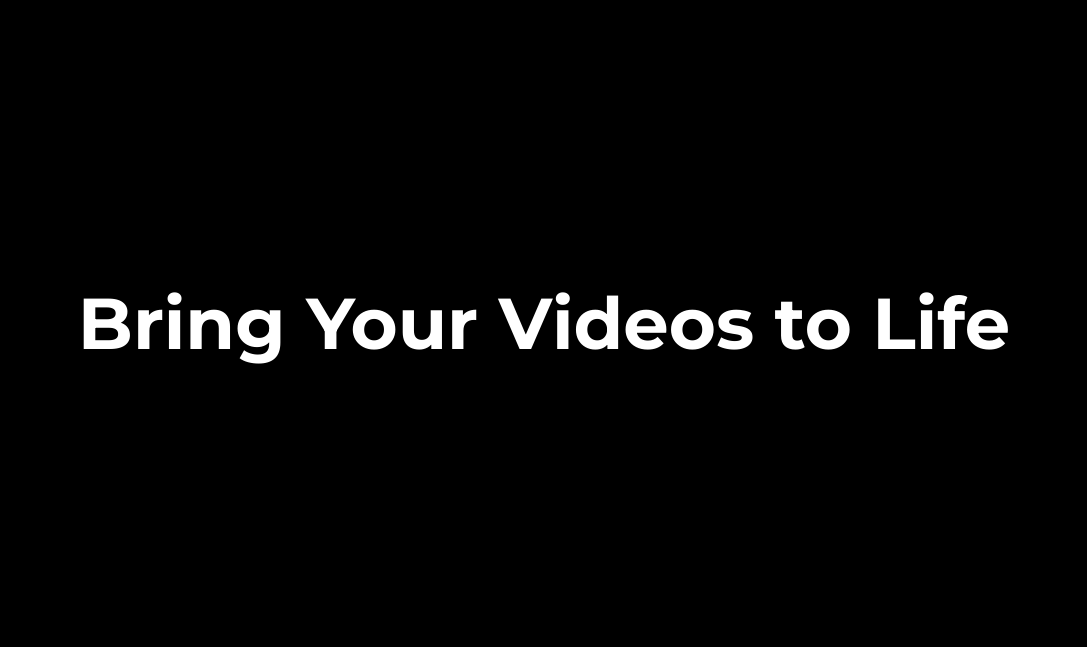
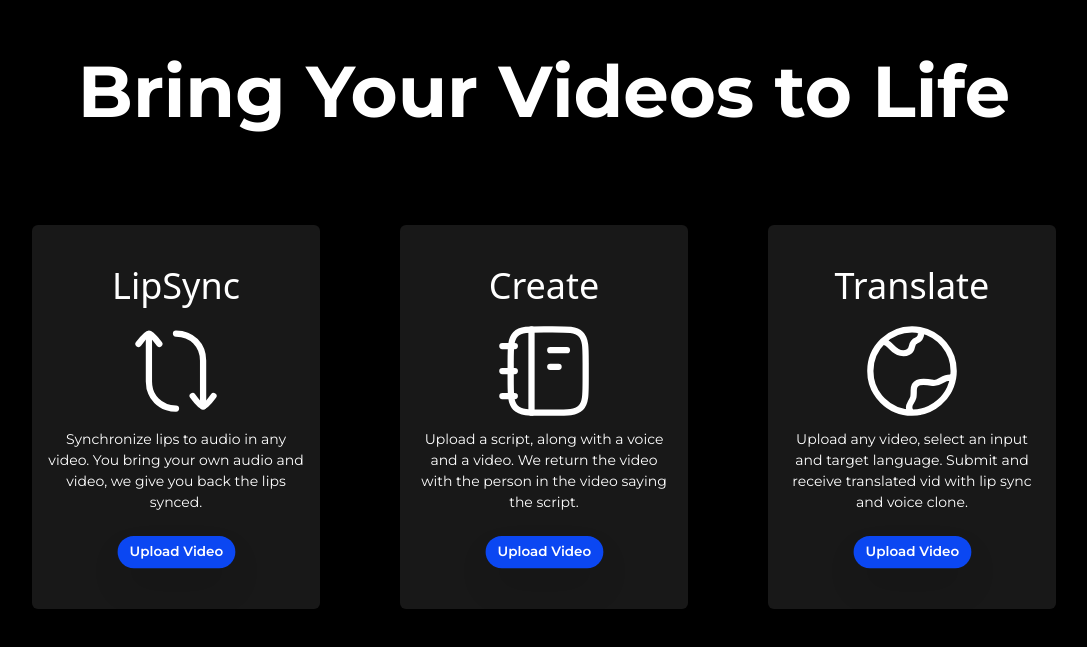
Before and after one commit to harshit960/metafrazo, a React (Vite) app in the folder frontend/: page / in a window 1280 px wide. Shown: the part 877-1524 px from the top of the page, without its empty margins (96-1183 px from the left). Built offline with nearby package versions, Linux system fonts and the light colour scheme.

Commit message:
refactor: Improve NavBar component UI and functionality

```diff
--- a/frontend/src/components/NavBar.jsx
+++ b/frontend/src/components/NavBar.jsx
@@ -4,24 +4,24 @@ function NavBar() {
     return (
         <>
             <div className='left-0 top-0 w-full flex justify-between text-white p-24 pt-8 absolute'>
-                <div className="logo text-2xl font-bold font-montserrat">MetaFrazo</div>
-                <div className=" flex text-base">
-                    <div className="text mx-4">Main</div>
-                    <div className="text mx-4">About</div>
-                    <div className="text mx-4">Product</div>
-                    <div className="text mx-4">Price</div>
-                    <div className="text mx-4">Contact</div>
+                <div className="logo text-2xl font-bold font-montserrat cursor-pointer">MetaFrazo</div>
+                <div className=" flex text-base ">
+                    <div className="text mx-4 cursor-pointer hover:border-b-2 duration-200 border-[#0B47F2]">Main</div>
+                    <div className="text mx-4 cursor-pointer hover:border-b-2 duration-200 border-[#0B47F2]" >About</div>
+                    <div className="text mx-4 cursor-pointer hover:border-b-2 duration-200 border-[#0B47F2]">Product</div>
+                    <div className="text mx-4 cursor-pointer hover:border-b-2 duration-200 border-[#0B47F2]">Price</div>
+                    <div className="text mx-4 cursor-pointer hover:border-b-2 duration-200 border-[#0B47F2]">Contact</div>
                 </div>
                 <div className="flex ">
-                    <svg className='mx-2' xmlns="http://www.w3.org/2000/svg" viewBox="0 0 24 24" width="24" height="24" color="#fff" fill="none">
+                    <svg className='mx-2 cursor-pointer' xmlns="http://www.w3.org/2000/svg" viewBox="0 0 24 24" width="24" height="24" color="#fff" fill="none">
                         <path d="M2.5 12C2.5 7.52166 2.5 5.28249 3.89124 3.89124C5.28249 2.5 7.52166 2.5 12 2.5C16.4783 2.5 18.7175 2.5 20.1088 3.89124C21.5 5.28249 21.5 7.52166 21.5 12C21.5 16.4783 21.5 18.7175 20.1088 20.1088C18.7175 21.5 16.4783 21.5 12 21.5C7.52166 21.5 5.28249 21.5 3.89124 20.1088C2.5 18.7175 2.5 16.4783 2.5 12Z" stroke="currentColor" stroke-width="1.5" stroke-linejoin="round" />
                         <path d="M16.5 12C16.5 14.4853 14.4853 16.5 12 16.5C9.51472 16.5 7.5 14.4853 7.5 12C7.5 9.51472 9.51472 7.5 12 7.5C14.4853 7.5 16.5 9.51472 16.5 12Z" stroke="currentColor" stroke-width="1.5" />
                         <path d="M17.5078 6.5L17.4988 6.5" stroke="currentColor" stroke-width="2" stroke-linecap="round" stroke-linejoin="round" />
                     </svg>
-                    <svg className='mx-2' xmlns="http://www.w3.org/2000/svg" viewBox="0 0 24 24" width="24" height="24" color="#fff" fill="none">
+                    <svg className='mx-2 cursor-pointer' xmlns="http://www.w3.org/2000/svg" viewBox="0 0 24 24" width="24" height="24" color="#fff" fill="none">
                         <path d="M3 21L10.5484 13.4516M21 3L13.4516 10.5484M13.4516 10.5484L8 3H3L10.5484 13.4516M13.4516 10.5484L21 21H16L10.5484 13.4516" stroke="currentColor" stroke-width="1.5" stroke-linecap="round" stroke-linejoin="round" />
                     </svg>
-                    <svg className='mx-2' xmlns="http://www.w3.org/2000/svg" viewBox="0 0 24 24" width="24" height="24" color="#fff" fill="none">
+                    <svg className='mx-2 cursor-pointer' xmlns="http://www.w3.org/2000/svg" viewBox="0 0 24 24" width="24" height="24" color="#fff" fill="none">
                         <path d="M4.5 9.5H4C3.05719 9.5 2.58579 9.5 2.29289 9.79289C2 10.0858 2 10.5572 2 11.5V20C2 20.9428 2 21.4142 2.29289 21.7071C2.58579 22 3.05719 22 4 22H4.5C5.44281 22 5.91421 22 6.20711 21.7071C6.5 21.4142 6.5 20.9428 6.5 20V11.5C6.5 10.5572 6.5 10.0858 6.20711 9.79289C5.91421 9.5 5.44281 9.5 4.5 9.5Z" stroke="currentColor" stroke-width="1.5" />
                         <path d="M6.5 4.25C6.5 5.49264 5.49264 6.5 4.25 6.5C3.00736 6.5 2 5.49264 2 4.25C2 3.00736 3.00736 2 4.25 2C5.49264 2 6.5 3.00736 6.5 4.25Z" stroke="currentColor" stroke-width="1.5" />
                         <path d="M12.326 9.5H11.5C10.5572 9.5 10.0858 9.5 9.79289 9.79289C9.5 10.0858 9.5 10.5572 9.5 11.5V20C9.5 20.9428 9.5 21.4142 9.79289 21.7071C10.0858 22 10.5572 22 11.5 22H12C12.9428 22 13.4142 22 13.7071 21.7071C14 21.4142 14 20.9428 14 20L14.0001 16.5001C14.0001 14.8433 14.5281 13.5001 16.0879 13.5001C16.8677 13.5001 17.5 14.1717 17.5 15.0001V19.5001C17.5 20.4429 17.5 20.9143 17.7929 21.2072C18.0857 21.5001 18.5572 21.5001 19.5 21.5001H19.9987C20.9413 21.5001 21.4126 21.5001 21.7055 21.2073C21.9984 20.9145 21.9985 20.4432 21.9987 19.5006L22.0001 14.0002C22.0001 11.515 19.6364 9.50024 17.2968 9.50024C15.9649 9.50024 14.7767 10.1531 14.0001 11.174C14 10.5439 14 10.2289 13.8632 9.995C13.7765 9.84686 13.6531 9.72353 13.505 9.63687C13.2711 9.5 12.9561 9.5 12.326 9.5Z" stroke="currentColor" stroke-width="1.5" stroke-linejoin="round" />
--- a/frontend/src/section/Products.jsx
+++ b/frontend/src/section/Products.jsx
@@ -1,4 +1,5 @@
 import React from 'react'
+import UploadBtn from '../components/UploadBtn'
 
 function Products() {
     return (
@@ -7,6 +8,68 @@ function Products() {
                 <div className="text-[72px] font-montserrat font-bold text-white">
                     Bring Your Videos to Life
                 </div>
+                <div className="flex items-center justify-center text-white mt-20">
+                    <div className="flex-col p-4 w-72 h-96 bg-[#181818] rounded-md justify-center items-center flex">
+                        <div className="text-[36px]">
+                            LipSync
+                        </div>
+                        <svg className='my-2' xmlns="http://www.w3.org/2000/svg" viewBox="0 0 24 24" width="100" height="100" color="#fff" fill="none">
+                            <path d="M5.5 3.5L5.5 14.5C5.5 18.2133 8.18503 21 12 21" stroke="currentColor" stroke-width="1.5" stroke-linecap="round" stroke-linejoin="round" />
+                            <path d="M18.5 20.5L18.5 9.5C18.5 5.78672 15.815 3 12 3" stroke="currentColor" stroke-width="1.5" stroke-linecap="round" stroke-linejoin="round" />
+                            <path d="M21 18C21 18 19.1588 20.5 18.5 20.5C17.8412 20.5 16 18 16 18" stroke="currentColor" stroke-width="1.5" stroke-linecap="round" stroke-linejoin="round" />
+                            <path d="M8 5.50022C8 5.50022 6.15878 3.00025 5.49998 3.00024C4.84118 3.00024 3 5.50024 3 5.50024" stroke="currentColor" stroke-width="1.5" stroke-linecap="round" stroke-linejoin="round" />
+                        </svg>
+                        <div className="text-[14px] font-montserrat text-center">
+                            Synchronize lips to audio in any video. You bring your own audio and video, we give you back the lips synced.
+
+                        </div>
+                        <div className="scale-75">
+
+                            <UploadBtn />
+                        </div>
+
+
+                    </div>
+                    <div className="flex-col mx-20 p-4 w-72 h-96 bg-[#181818] rounded-md justify-center items-center flex">
+                        <div className="text-[36px]">
+                            Create
+                        </div>
+
+                        <svg className='my-2' xmlns="http://www.w3.org/2000/svg" viewBox="0 0 24 24" width="100" height="100" color="#fff" fill="none">
+                            <path d="M22 14V10C22 6.22876 22 4.34315 20.8284 3.17157C19.6569 2 17.7712 2 14 2H12C8.22876 2 6.34315 2 5.17157 3.17157C4 4.34315 4 6.22876 4 10V14C4 17.7712 4 19.6569 5.17157 20.8284C6.34315 22 8.22876 22 12 22H14C17.7712 22 19.6569 22 20.8284 20.8284C22 19.6569 22 17.7712 22 14Z" stroke="currentColor" stroke-width="1.5" />
+                            <path d="M5 6L2 6M5 12H2M5 18H2" stroke="currentColor" stroke-width="1.5" stroke-linecap="round" stroke-linejoin="round" />
+                            <path d="M17.5 7L13.5 7M15.5 11H13.5" stroke="currentColor" stroke-width="1.5" stroke-linecap="round" stroke-linejoin="round" />
+                            <path d="M9 22L9 2" stroke="currentColor" stroke-width="1.5" stroke-linecap="round" stroke-linejoin="round" />
+                        </svg>
+                        <div className="text-[14px] font-montserrat text-center">
+                            Upload a script, along with a voice and a video. We return the video with the person in the video saying the script.
+                        </div>
+                        <div className="scale-75">
+
+                            <UploadBtn />
+                        </div>
+
+
+                    </div>
+                    <div className="flex-col p-4 w-72 h-96 bg-[#181818] rounded-md justify-center items-center flex">
+                        <div className="text-[36px]">
+                            Translate
+                        </div>
+
+                        <svg className='my-2' xmlns="http://www.w3.org/2000/svg" viewBox="0 0 24 24" width="100" height="100" color="#fff" fill="none">
+                            <path d="M12 22C6.47715 22 2 17.5228 2 12C2 9.20746 3.14465 6.68227 4.99037 4.86802M12 22C11.037 21.2864 11.1907 20.4555 11.6738 19.6247C12.4166 18.3474 12.4166 18.3474 12.4166 16.6444C12.4166 14.9414 13.4286 14.1429 17 14.8571C18.6047 15.1781 19.7741 12.9609 21.8573 13.693M12 22C16.9458 22 21.053 18.4096 21.8573 13.693M21.8573 13.693C21.9511 13.1427 22 12.5771 22 12C22 7.11857 18.5024 3.05405 13.8766 2.17579M13.8766 2.17579C14.3872 3.11599 14.1816 4.23551 13.1027 4.66298C11.3429 5.3603 12.6029 6.64343 11.1035 7.4356C10.1038 7.96372 8.6044 7.83152 7.10496 6.24716C6.31517 5.41264 5.83966 4.95765 4.99037 4.86802M13.8766 2.17579C13.2687 2.06039 12.6414 2 12 2C9.26969 2 6.79495 3.09421 4.99037 4.86802" stroke="currentColor" stroke-width="1.5" stroke-linejoin="round" />
+                        </svg>
+                        <div className="text-[14px] font-montserrat text-center">
+                            Upload any video, select an input and target language. Submit and receive translated vid with lip sync and voice clone.
+                        </div>
+                        <div className="scale-75">
+
+                            <UploadBtn />
+                        </div>
+
+
+                    </div>
+                </div>
             </div>
         </>)
 }
```
